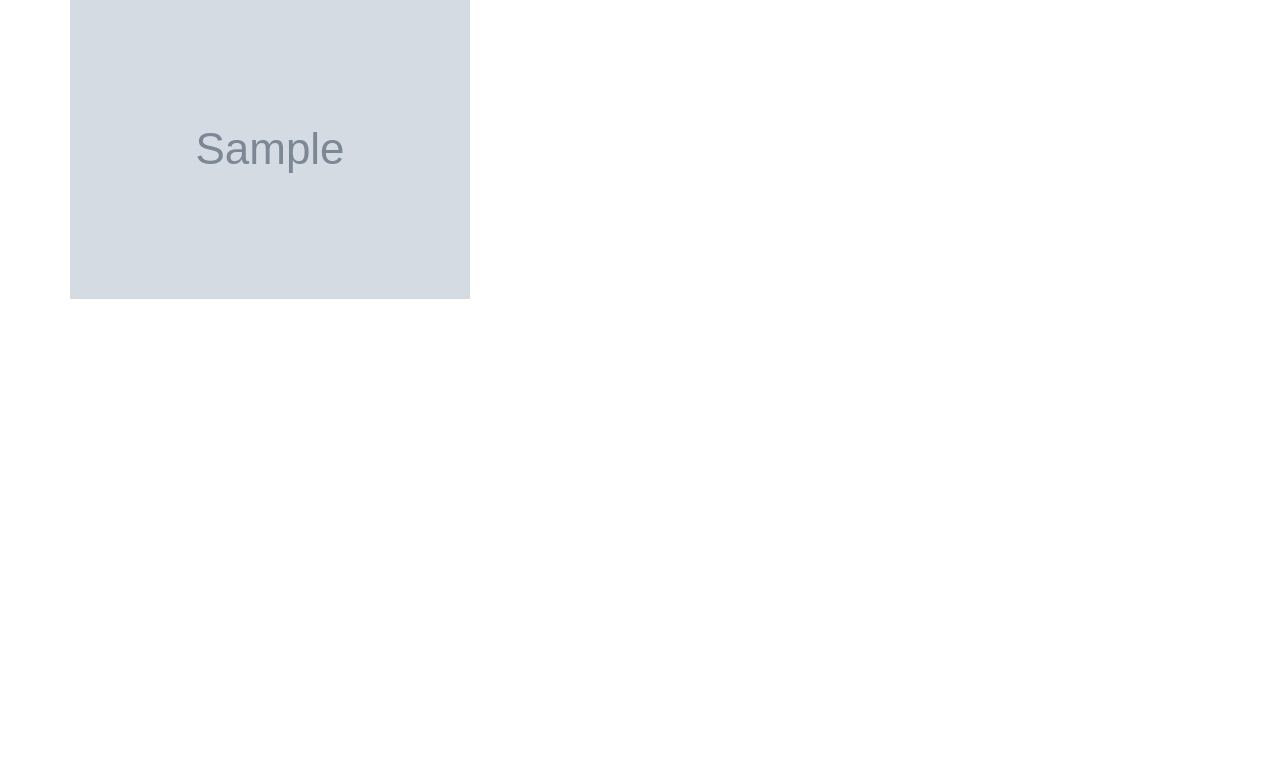
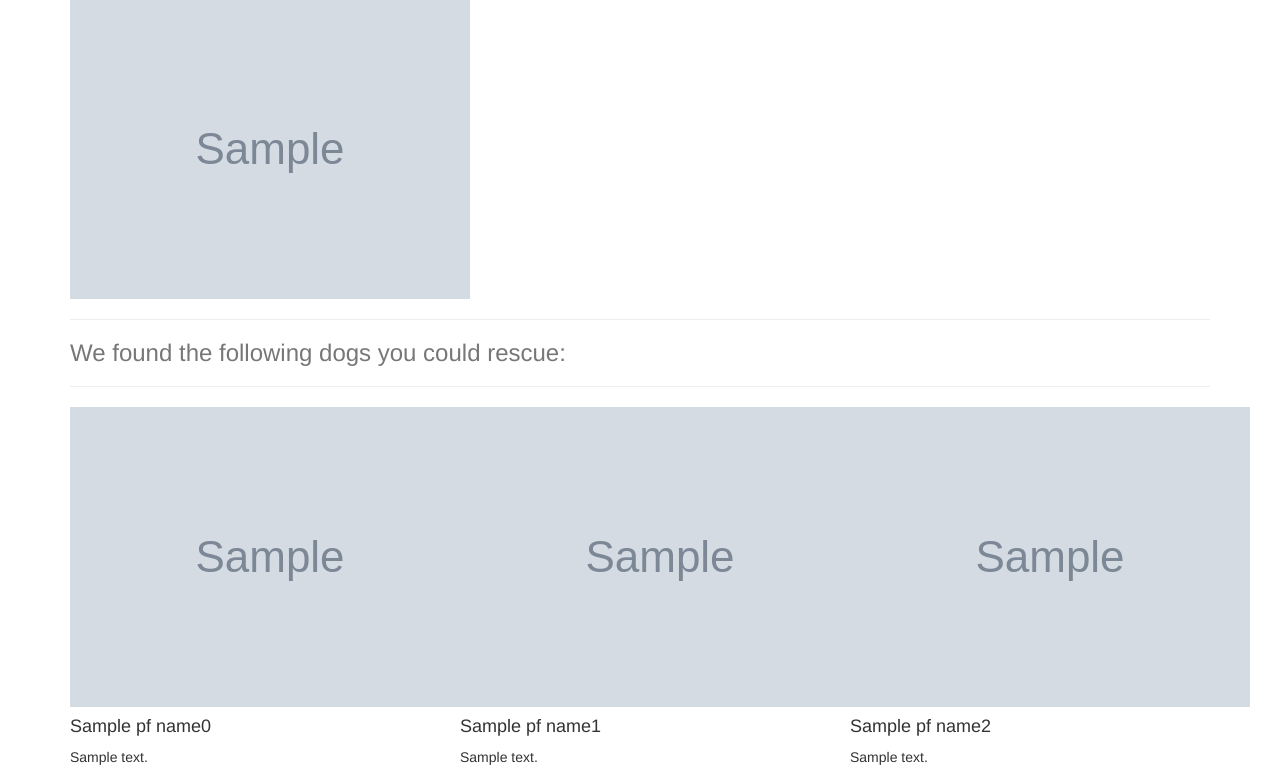
Before and after one commit to mhwalker/FranklinFinder, a Flask app: template flaskexample/templates/result.html in a window 1280 px wide. Shown: the part 158-935 px from the top of the page. Before the commit the page ends 457 px from the top, so only its background shows below. Run offline with Flask 2, Linux system fonts and the light colour scheme; the template is opened without the code that fills it: most values are stand-ins (such as "Sample title", 1, 10 or a date in 2020); grey boxes marked "Sample" are stand-in pictures; parts of the project's set-up code (start-up, migrations or seed data) failed here and were passed over; some libraries are stand-ins or nearby versions.

Commit message:
updates to result template

```diff
--- a/flaskexample/templates/result.html
+++ b/flaskexample/templates/result.html
@@ -1,4 +1,3 @@
-
 <!DOCTYPE html>
 <html lang="en">
   <head>
@@ -16,7 +15,7 @@
     <link href="../static/css/bootstrap.min.css" rel="stylesheet">
 
     <!-- Custom styles for this template -->
-    <link href="starter-template.css" rel="stylesheet">
+    <link href="../static/css/franklinfinder.css" rel="stylesheet">
 
     <!-- HTML5 shim and Respond.js for IE8 support of HTML5 elements and media queries -->
     <!--[if lt IE 9]>
@@ -24,12 +23,6 @@
       <script src="https://oss.maxcdn.com/respond/1.4.2/respond.min.js"></script>
     <![endif]-->
 
-    <style>
-img {
-    max-width: 100%;
-    max-height: 100%;
-}
-    </style>
   </head>
 
   <body>
@@ -48,9 +41,47 @@ img {
       </div>
       <hr/>
       <div>
-	<img src="{{ bounded_filename}}"/>
+	<img class="displayed" src="{{ bounded_filename}}"/>
       </div>
+      <hr/>
+      <div class="header">
+	<h3 class="text-muted">We found the following dogs you could rescue:</h3>
+      </div>
+      <hr/>
+      <div class="row">
+        <div class="col-xs-6 col-sm-4">
+	  <a href="{{ pf_href0 }}" target="_blank"><img src="{{ pf_img0 }}"></a>
+	  <div class="dog_info">
+	    <h4 class="dog_name">{{ pf_name0 }}</h4>
+	    <p class="description">
+	      {{ pf_desc0 }}
+	    </p>
+	  </div>
+	</div>
+        <div class="col-xs-6 col-sm-4">
+	  <a href="{{ pf_href1 }}" target="_blank"><img src="{{ pf_img1 }}"></a>
+	  <div class="dog_info">
+	    <h4 class="dog_name">{{ pf_name1 }}</h4>
+	    <p class="description">
+	      {{ pf_desc1 }}
+	    </p>
+	  </div>
+	</div>
+        <div class="col-xs-6 col-sm-4">
+	  <a href="{{ pf_href2 }}" target="_blank"><img src="{{ pf_img2 }}"></a>
+	  <div class="dog_info">
+	    <h4 class="dog_name">{{ pf_name2 }}</h4>
+	    <p class="description">
+	      {{ pf_desc2 }}
+	    </p>
+	  </div>
+	</div>
+      </div>
+
+
     </div>
+
+
 
     <!-- Bootstrap core JavaScript
     ================================================== -->
```
